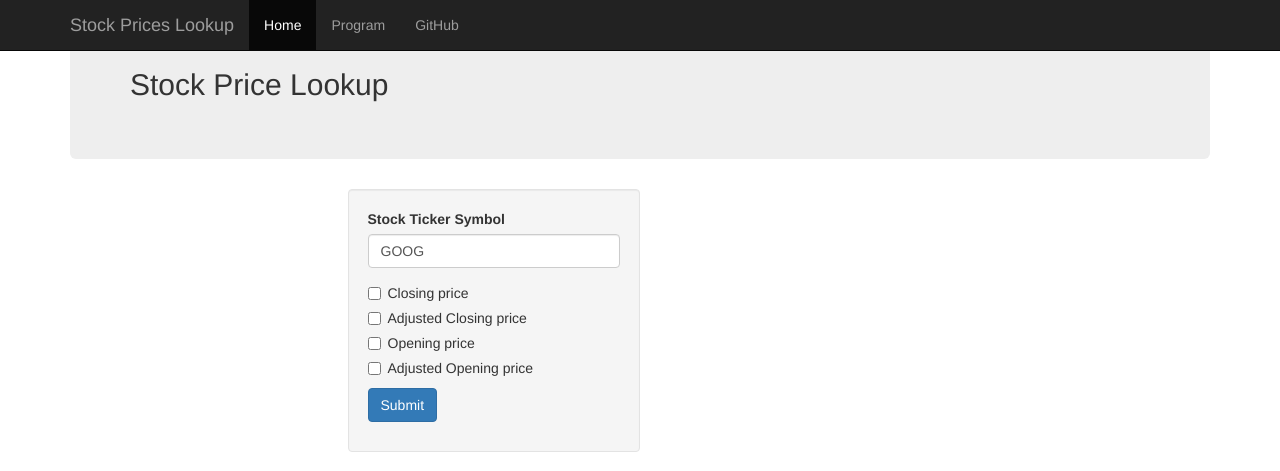
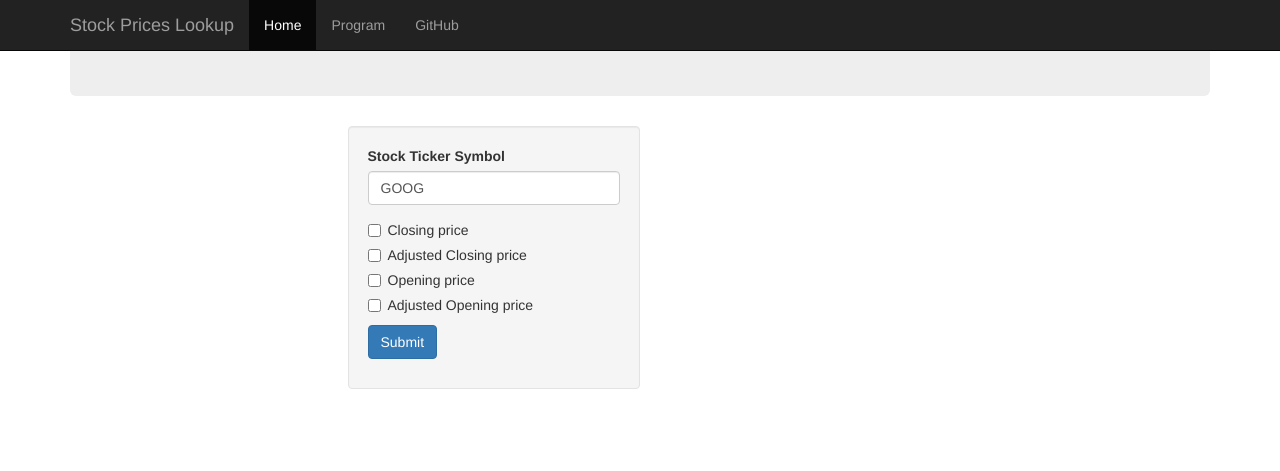
Before and after one commit to shadifuladi/12-day_milestone, a Flask app: page /index in a window 1280 px wide. Shown: the top 471 px of the page. Run offline with Flask 2, Linux system fonts and the light colour scheme; some libraries are stand-ins or nearby versions.

Commit message:
Update index.html

```diff
--- a/templates/index.html
+++ b/templates/index.html
@@ -30,7 +30,6 @@
 
     <div class="container theme-showcase" role="main">
         <div class="jumbotron">
-            <h2>Stock Price Lookup</h2>
         </div>
         <div class="row">
             <div class="col-sm-3"></div>
```
